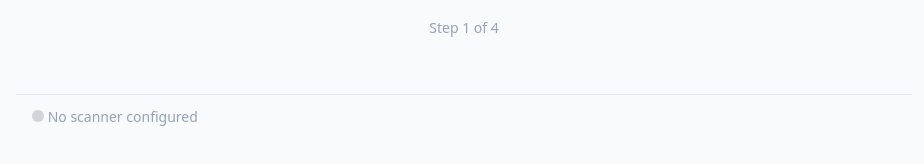
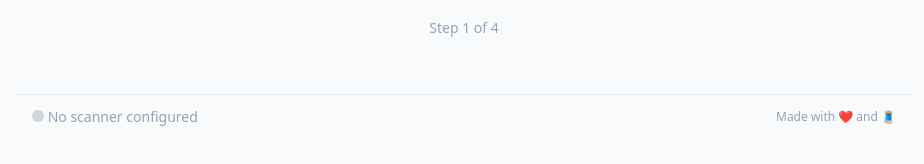
Before and after one commit to jflammia/scanbox, a FastAPI app: page /practice in a window 1280 px wide. Shown: the part 636-800 px from the top of the page, without its empty margins (176-1100 px from the left). Run offline with FastAPI, Linux system fonts and the light colour scheme; parts of the project's set-up code (start-up, migrations or seed data) failed here and were passed over.

Commit message:
feat: add dedication Easter egg to footer (#40)
Made with ❤️ and 🧵

https://claude.ai/code/session_01BvxRQAiRA5eNdShx1QPvT2

Co-authored-by: Claude <noreply@anthropic.com>

```diff
--- a/scanbox/templates/base.html
+++ b/scanbox/templates/base.html
@@ -25,12 +25,15 @@
   </main>
 
   <footer class="max-w-4xl mx-auto px-4 py-3 mt-8 border-t border-border">
+    <div class="flex items-center justify-between">
       <div id="scanner-status"
            hx-get="/scanner/status"
            hx-trigger="load, every 10s"
            hx-swap="innerHTML"
            class="text-sm text-text-muted">
         Checking scanner...
+      </div>
+      <div class="text-xs text-text-muted" title="For her — always.">Made with ❤️ and 🧵</div>
     </div>
   </footer>
 
```
Lines whose indentation alone changed are shown as unchanged.
